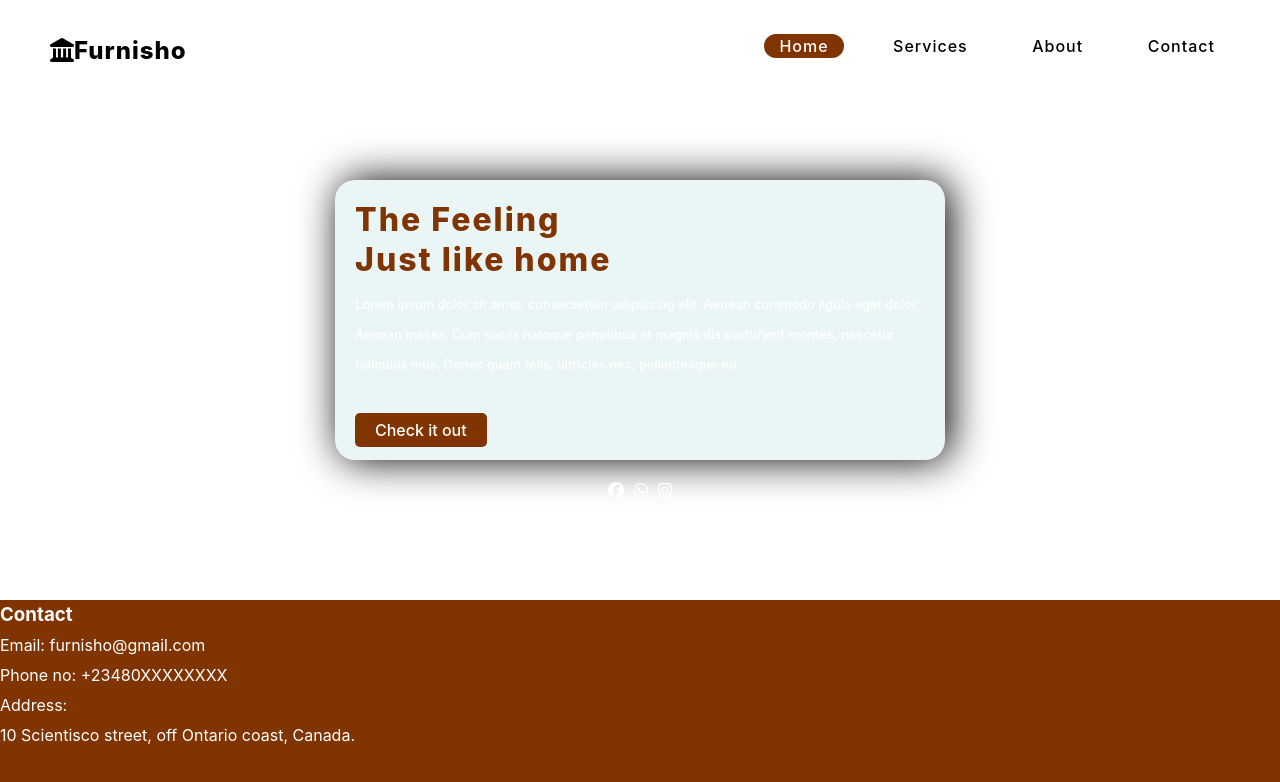
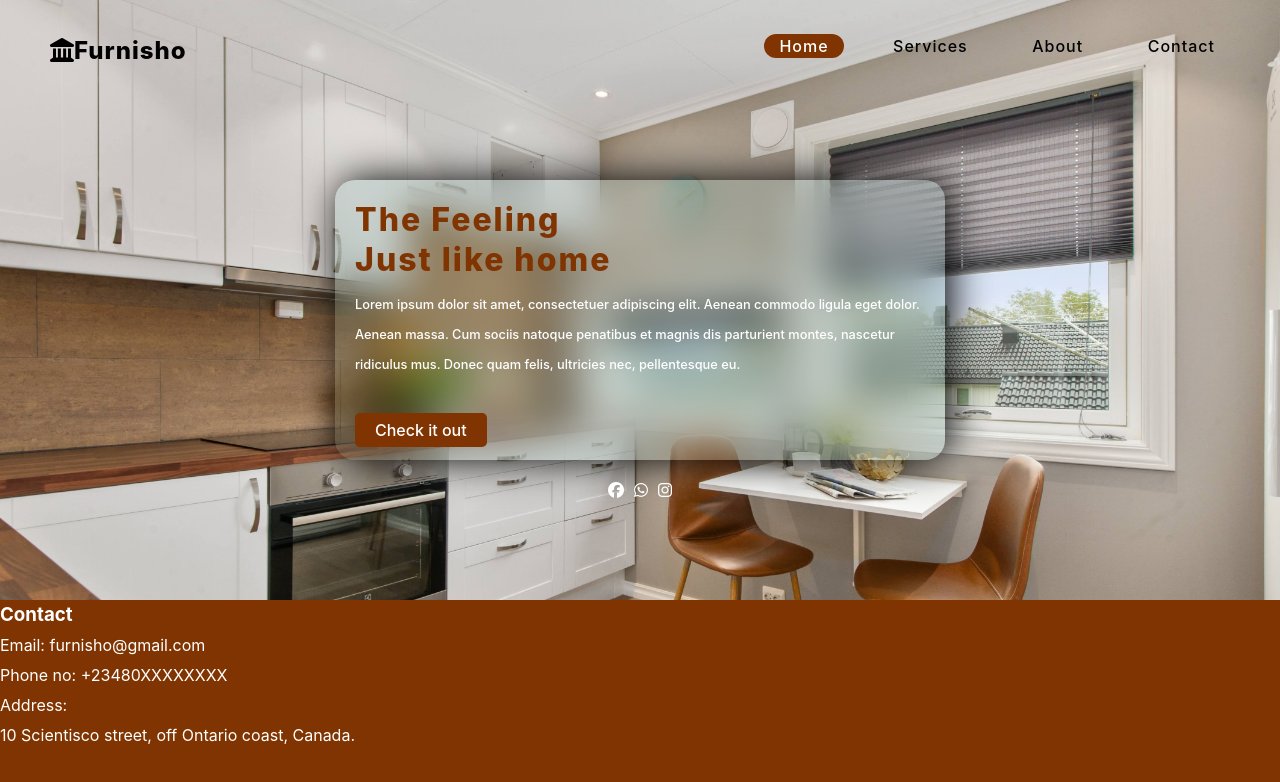
Before and after one commit to scientisco/Furnisho, a plain HTML site: page index.html in a window 1280 px wide. Drawn offline with nearby package versions, Linux system fonts and the light colour scheme; a script that the page names is missing.

Commit message:
Update style.css

```diff
--- a/style.css
+++ b/style.css
@@ -11,7 +11,7 @@ body{
     display: flex;
     flex-direction: column;
     justify-content: flex-start;
-    background: url("images/interior.jpg") no-repeat;
+    background: url("interior.jpg") no-repeat;
     background-size: cover;
     background-position: center;
 }
```
